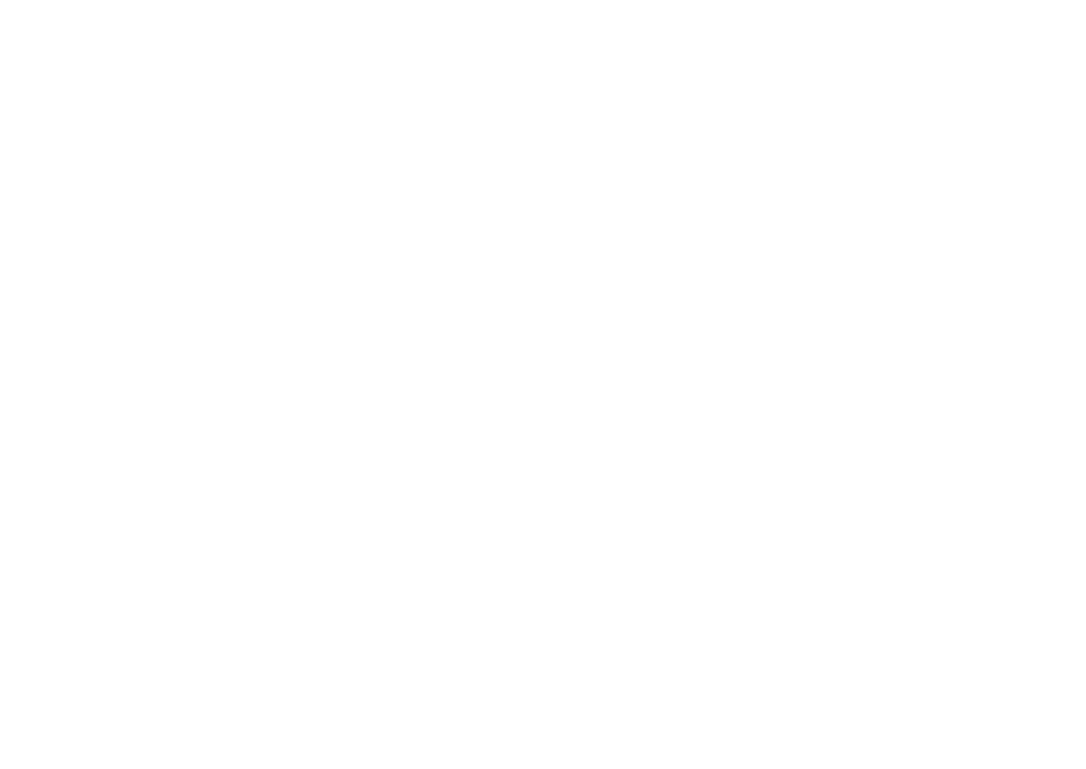
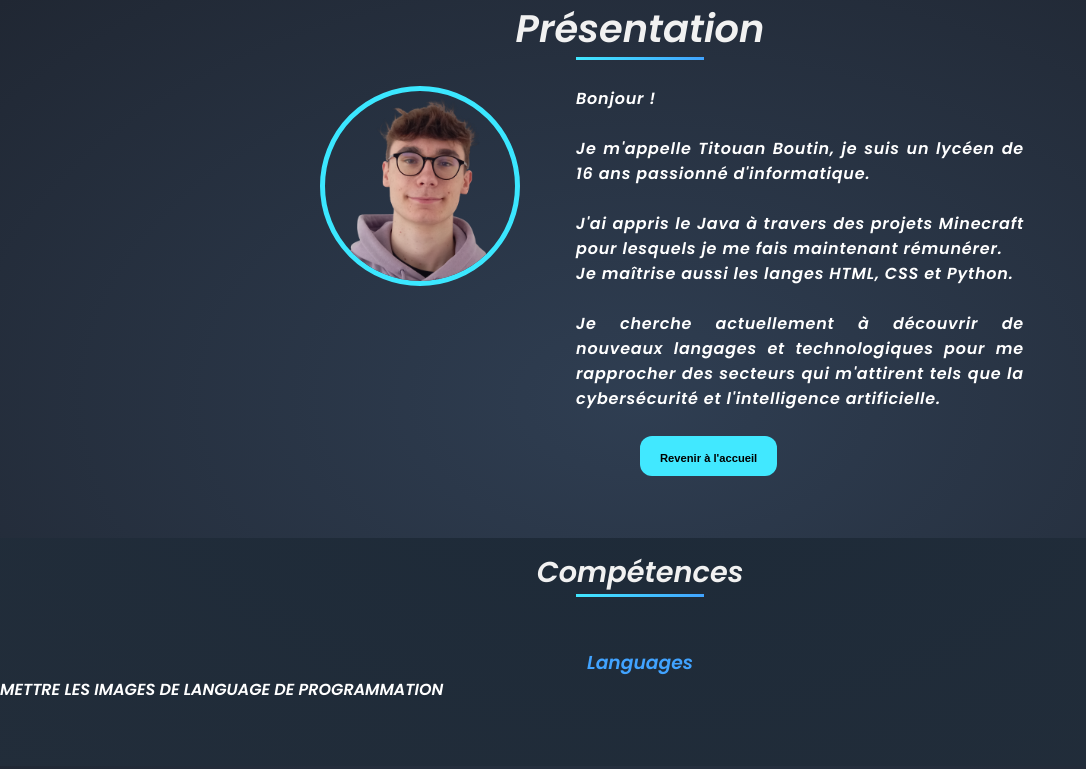
Before and after one commit to WeaThox/portfolio, a website built with Parcel: page presentation.html in a window 1280 px wide. Shown: the whole page, without its empty margins (0-1086 px from the left). Built offline with nearby package versions, Linux system fonts and the light colour scheme.

Commit message:
add: home presentation page

```diff
--- a/css/presentation.css
+++ b/css/presentation.css
@@ -1,11 +1,203 @@
-.head{
+body {
   font-family: "Poppins", sans-serif;
-  font-weight: 600;
-  background: radial-gradient(#2f3e52, #202733);
-  background-color: #202733 !important;
-  color: #fff !important;
-  -webkit-font-smoothing: antialiased;
-  -moz-osx-font-smoothing: grayscale;
-  font-size: 16px !important;
-  background-attachment: fixed;
+  font-weight: 400;
+  color: #fff;
+  background: #202733 radial-gradient(#2f3e52, #202733) fixed;
 }
+
+
+*, ::before, ::after {
+  box-sizing: border-box;
+  margin: 0;
+  padding: 0;
+}
+
+.home {
+  height: 5%;
+  display: flex;
+  justify-content: center;
+  flex-direction: column;
+}
+
+.competences {
+  height: auto;
+  padding-bottom: 5%;
+  padding-top: 1%;
+  margin-top: 8%;
+  display: flex;
+  justify-content: center;
+  flex-direction: column;
+  background: #202733 radial-gradient(#1D2A38, #222D3A) fixed;
+}
+
+
+.language_title{
+  color: #41A3FF;
+  text-align: center;
+  margin-top: 2%;
+}
+
+.home hr{
+  margin-left: auto;
+  margin-right: auto;
+  height: 3px;
+  width: 10%;
+  background-color: blue;
+  background-image: linear-gradient(45deg, #41E8FF, #41A3FF);
+  background-repeat: repeat;
+  border: none;
+}
+
+.competences hr{
+  margin-left: auto;
+  margin-right: auto;
+  margin-bottom: 2%;
+  height: 3px;
+  width: 10%;
+  background-color: blue;
+  background-image: linear-gradient(45deg, #41E8FF, #41A3FF);
+  background-repeat: repeat;
+  border: none;
+}
+
+.home button:hover{
+  transform: scale(1.1);
+  background-position: -60px;
+  box-shadow: 0 3px 6px rgba(0,0,0,0.16), 0 3px 6px rgba(0,0,0,0.23);
+}
+
+@media(orientation: landscape) {
+  .home img{
+    display: flex;
+    width: 25%;
+    height: 20%;
+    min-width: 200px;
+    position: relative;
+    left: 50%;
+    border-radius: 50%;
+    border: 5px solid #3BE7FF;
+  }
+
+  .presentation{
+    display: flex;
+    margin-top: 2%;
+    margin-left: auto;
+    margin-right: auto;
+    flex-direction: row;
+  }
+  .sous_presentation{
+    display: flex;
+    width: 50%;
+    height: 20%;
+    flex-direction: column;
+  }
+  .home p {
+    font-size: 100%;
+    letter-spacing: 0.05rem;
+    word-wrap: break-word;
+    padding-right: 30%;
+    position: relative;
+    right: 10%;
+    text-align: justify;
+  }
+  .home a{
+    text-decoration: none;
+    color: inherit;
+  }
+
+  .home button{
+    background-color: #41E8FF;
+    border: none;
+    position: absolute;
+    border-radius: 0.75rem;
+    padding: 1rem 1.25rem;
+    font-size: 0.7em;
+    font-weight: 600;
+    cursor: pointer;
+    height: 5vh;
+  }
+  h1{
+    font-size: 3vw;
+    text-align: center;
+    color: #f1f1f1;
+    font-weight: 100;
+    border-color: #3BE7FF;
+  }
+  .competences_title{
+    font-size: 1.5vw;
+    text-align: center;
+    color: #f1f1f1;
+    font-weight: 100;
+    border-color: #3BE7FF;
+  }
+}
+
+@media(orientation: portrait) {
+  .home img {
+    display: flex;
+    width: 20%;
+    height: 15%;
+    min-width: 130px;
+    margin-top: 4%;
+    margin-left: auto;
+    margin-right: auto;
+    border-radius: 50%;
+    border: 3px solid #3BE7FF;
+  }
+
+  .presentation {
+    display: flex;
+    margin-top: 2%;
+    margin-left: auto;
+    margin-right: auto;
+    flex-direction: column;
+  }
+
+  .sous_presentation {
+    display: flex;
+    height: 20%;
+    flex-direction: column;
+  }
+
+  .home p {
+    margin-top: 5%;
+    font-size: 90%;
+    letter-spacing: 0.05rem;
+    word-wrap: break-word;
+    padding-right: 10%;
+    padding-left: 10%;
+    text-align: justify;
+  }
+  .home a{
+    text-decoration: none;
+    color: inherit;
+  }
+
+  .home button{
+    background-color: #41E8FF;
+    border: none;
+    border-radius: 0.75rem;
+    padding: 1rem 1.25rem;
+    font-size: 0.7em;
+    font-weight: 600;
+    cursor: pointer;
+    height: 5vh;
+    display: flex;
+    margin-left: auto;
+    margin-right: auto;
+  }
+  h1{
+    font-size: xx-large;
+    text-align: center;
+    color: #f1f1f1;
+    font-weight: 100;
+    border-color: #3BE7FF;
+  }
+  .competences_title{
+    font-size: large;
+    text-align: center;
+    color: #f1f1f1;
+    font-weight: 100;
+    border-color: #3BE7FF;
+  }
+}
--- a/presentation.html
+++ b/presentation.html
@@ -1,5 +1,5 @@
 <!DOCTYPE html>
-<html lang="en">
+<html lang="fr">
 <head>
   <meta charset="UTF-8">
   <title>Présentation</title>
@@ -14,8 +14,52 @@
   <link href="https://fonts.googleapis.com/css2?family=Poppins:ital,wght@1,600&display=swap" rel="stylesheet">
 </head>
 <body>
-  <section class="head">
+  <section class="home">
+    <div>
+      <h1>Présentation</h1>
+      <HR>
+    </div>
+    <div class="presentation">
+      <div class="sous_presentation">
+        <img src="images/pdpPng.png">
+      </div>
+      <div class="sous_presentation">
+        <p>
+          Bonjour !
+          <br>
+          <br>Je m'appelle Titouan Boutin, je suis un lycéen de 16 ans passionné d'informatique.
+          <br>
+          <br>J'ai appris le Java à travers des projets Minecraft pour lesquels je me fais maintenant rémunérer.
+          <br>
+          Je maîtrise aussi les langes HTML, CSS et Python.
+          <br>
+          <br>
+          Je cherche actuellement à découvrir de nouveaux langages et technologiques pour me rapprocher
+          des secteurs qui m'attirent tels que la cybersécurité et l'intelligence artificielle.
+          <br>
+          <br>
+        </p>
+        <a href="index.html">
+          <button>Revenir à l'accueil</button>
+        </a>
+      </div>
+    </div>
+  </section>
+  <section class="competences">
+    <div class="competences_title">
+      <h2>Compétences</h2>
+      <HR>
+    </div>
+    <div class="languages">
+      <div class="language_title">
+        <h3>Languages</h3>
+      </div>
+      <div class="language_body">
 
+        METTRE LES IMAGES DE LANGUAGE DE PROGRAMMATION
+
+      </div>
+    </div>
   </section>
 </body>
 </html>
```
Also changed, not shown: index.html (+1 -1 lines), images/HTML5_logo_and_wordmark.svg.png (added), images/Python-logo-notext.svg.png (added), images/css3-logo-png-transparent.png (added), images/png-transparent-plain-old-java-object-programming-language-computer-programming-object-oriented-programming-others-text-logo-computer-programming.png (added).
